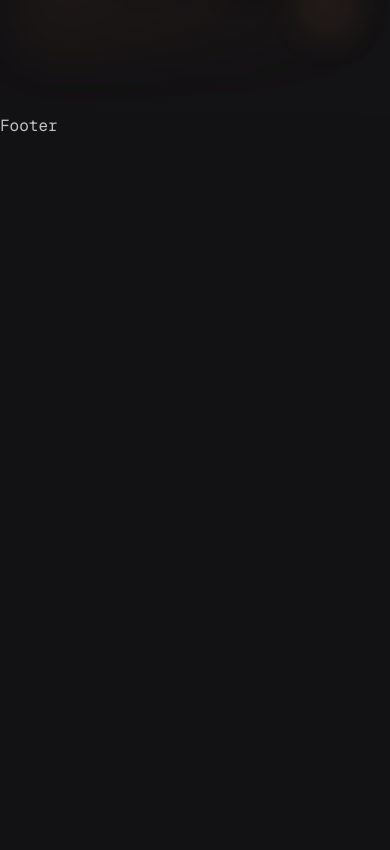
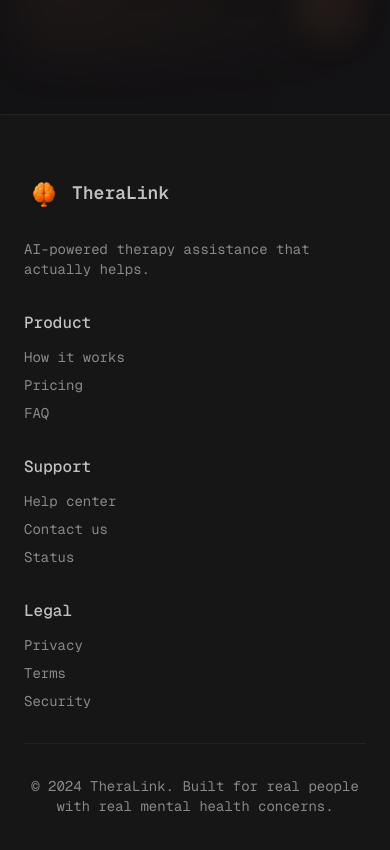
Before and after one commit to LokendraNath/TheraLink, a Next.js app: page / in a window 390 px wide. Shown: the part 8155-9005 px from the top of the page. Before the commit the page ends 8293 px from the top, so only its background shows below. Built offline with nearby package versions, Linux system fonts and the light colour scheme.

Commit message:
create footer

```diff
--- a/components/landing/Footer.tsx
+++ b/components/landing/Footer.tsx
@@ -1,4 +1,106 @@
-const Footer = () => {
-  return <div>Footer</div>;
-};
+import Image from "next/image";
+import Link from "next/link";
+
+function Footer() {
+  return (
+    <footer className="px-6 py-12 border-t bg-muted/30">
+      <div className="max-w-6xl mx-auto">
+        <div className="grid md:grid-cols-4 gap-8">
+          <div className="space-y-4">
+            <div className="flex items-center gap-2">
+              <Image
+                src="/brain.png"
+                alt="DentWise Logo"
+                width={32}
+                height={32}
+                className="w-10 h-auto"
+              />
+              <span className="font-semibold text-lg">TheraLink</span>
+            </div>
+            <p className="text-sm text-muted-foreground">
+              AI-powered therapy assistance that actually helps.
+            </p>
+          </div>
+
+          <div>
+            <h4 className="font-medium mb-3">Product</h4>
+            <ul className="space-y-2 text-sm text-muted-foreground">
+              <li>
+                <a href="#" className="hover:text-foreground">
+                  How it works
+                </a>
+              </li>
+              <li>
+                <a href="#" className="hover:text-foreground">
+                  Pricing
+                </a>
+              </li>
+              <li>
+                <a href="#" className="hover:text-foreground">
+                  FAQ
+                </a>
+              </li>
+            </ul>
+          </div>
+
+          <div>
+            <h4 className="font-medium mb-3">Support</h4>
+            <ul className="space-y-2 text-sm text-muted-foreground">
+              <li>
+                <a href="#" className="hover:text-foreground">
+                  Help center
+                </a>
+              </li>
+              <li>
+                <a href="#" className="hover:text-foreground">
+                  Contact us
+                </a>
+              </li>
+              <li>
+                <a href="#" className="hover:text-foreground">
+                  Status
+                </a>
+              </li>
+            </ul>
+          </div>
+
+          <div>
+            <h4 className="font-medium mb-3">Legal</h4>
+            <ul className="space-y-2 text-sm text-muted-foreground">
+              <li>
+                <a href="#" className="hover:text-foreground">
+                  Privacy
+                </a>
+              </li>
+              <li>
+                <a href="#" className="hover:text-foreground">
+                  Terms
+                </a>
+              </li>
+              <li>
+                <a href="#" className="hover:text-foreground">
+                  Security
+                </a>
+              </li>
+            </ul>
+          </div>
+        </div>
+
+        <div className="border-t mt-8 pt-8 text-center text-sm text-muted-foreground">
+          <p>
+            &copy; 2024{" "}
+            <Link
+              href="https://github.com/LokendraNath/TheraLink"
+              className="hover:text-primary transition-colors"
+              target="_blank"
+            >
+              TheraLink
+            </Link>
+            . Built for real people with real mental health concerns.
+          </p>
+        </div>
+      </div>
+    </footer>
+  );
+}
 export default Footer;
```
